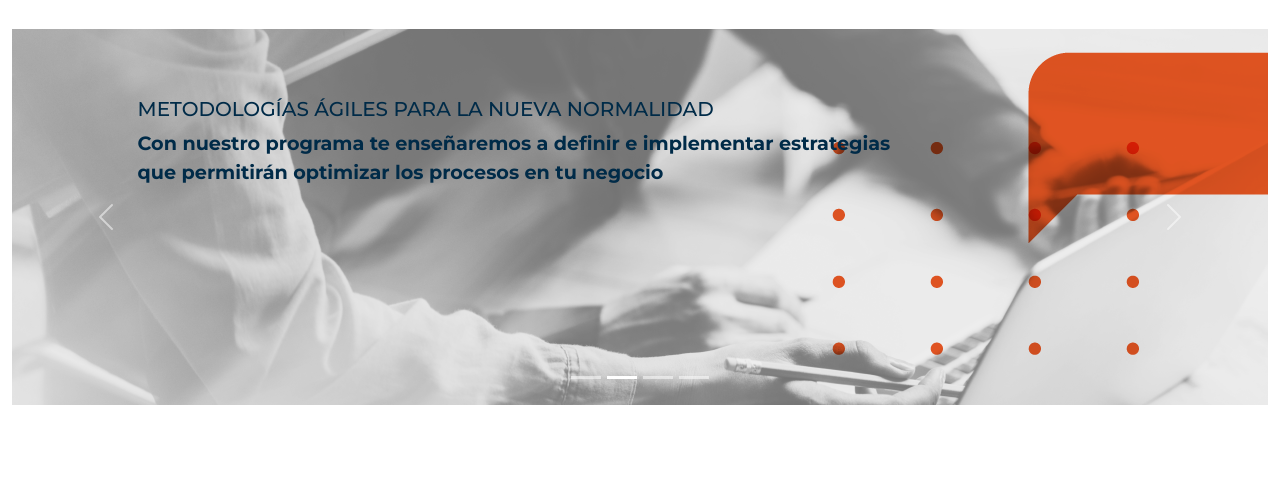
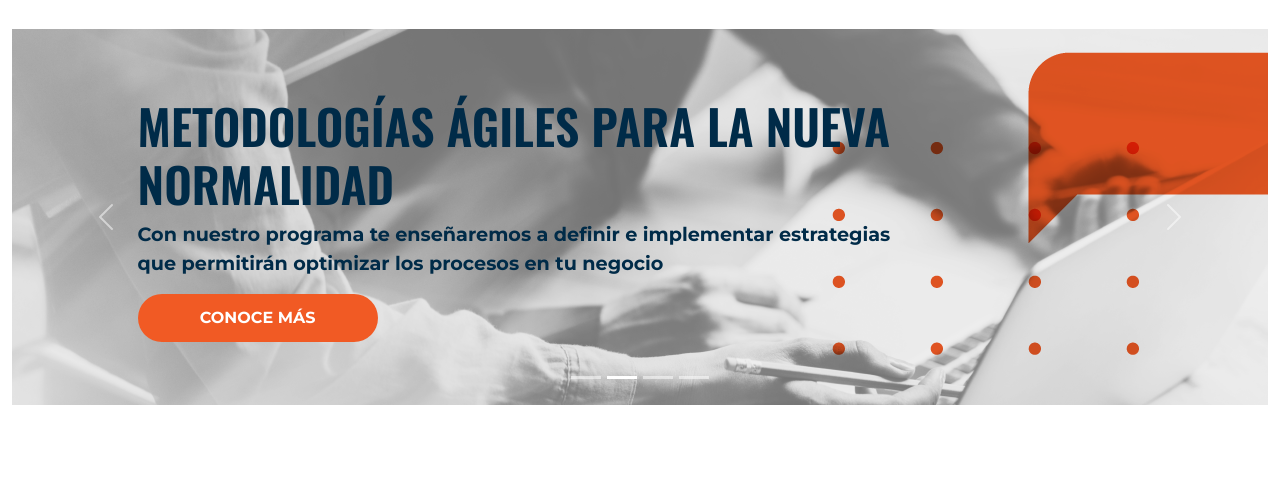
Before and after one commit to Relun/Pensum, a plain HTML site: page index.html in a window 1280 px wide. Both pictures are taken after a click on the link 632 px from the left and 113 px from the top of the page. Shown: the part 238-736 px from the top of the page. Drawn offline with nearby package versions, Linux system fonts and the light colour scheme.

Commit message:
cambios carrusel

```diff
--- a/index.html
+++ b/index.html
@@ -64,7 +64,7 @@
                                 <!-- <div class="carousel-caption d-none d-md-block"></div> -->
                                 <h5 class="title-carousel">TRANSFORMACIÓN DIGITAL</h5>
                                 <p>Diseñamos y construimos estrategias eficaces para hacer de tu negocio más eficiente con una óptima gestión tecnológica</p>
-                                <button type="button" class="btn btn-success">Success</button>
+                                <button type="button" class="btn color-btn">CONOCE MÁS</button>
                             </div>
 
                         </div>
@@ -72,24 +72,30 @@
                             <img class="img-fluid carousel-height" src="img/carousel2.png" alt="">
                             <div class="carousel-caption">
 
-                                <h5>METODOLOGÍAS ÁGILES PARA LA NUEVA NORMALIDAD</h5>
+                                <h5 class="title-carousel">METODOLOGÍAS ÁGILES PARA LA NUEVA NORMALIDAD</h5>
                                 <p>Con nuestro programa te enseñaremos a definir e implementar estrategias que permitirán optimizar los procesos en tu negocio</p>
+                                <button type="button" class="btn color-btn">CONOCE MÁS</button>
+
                             </div>
                         </div>
                         <div class="carousel-item">
                             <img class="img-fluid carousel-height" src="img/carousel3.png" alt="">
                             <div class="carousel-caption">
 
-                                <h5>ENTORNOS VIRTUALES PARA LA CO-CREACIÓN</h5>
+                                <h5 class="title-carousel">ENTORNOS VIRTUALES PARA LA CO-CREACIÓN</h5>
                                 <p>Trabajamos con heramientas tecnológicas para garantizar espacios virtuales donde podremos co-crear con éxito. </p>
+                                <button type="button" class="btn color-btn">CONOCE MÁS</button>
+
                             </div>
                         </div>
                         <div class="carousel-item">
                             <img class="img-fluid carousel-height" src="img/carousel4.png" alt="">
                             <div class="carousel-caption">
 
-                                <h5>PLAN DE TELETRABAJO EXITOSO </h5>
+                                <h5 class="title-carousel">PLAN DE TELETRABAJO EXITOSO </h5>
                                 <p>RemoteWorkQ SHL: Mejoramos la productividad de tu equipo</p>
+                                <button type="button" class="btn color-btn">CONOCE MÁS</button>
+
                             </div>
                         </div>
                     </div>
@@ -141,7 +147,7 @@
                 </div>
             </div>
             <div class="col-12 col-md-2 my-5">
-                <div class="d-flex justify-content-center flex-md-column align-items-start">
+                <div class="d-flex justify-content-center flex-md-column align-items-start mt-md-5 pt-md-4 ">
                     <img class="" src="img/lkin.png" alt="">
                     <img src="img/wsup.png" alt="">
                 </div>
--- a/style.css
+++ b/style.css
@@ -1,4 +1,3 @@
-
 /* .blue{
     color: #002B48 !important;
 } */
@@ -6,6 +5,7 @@
 .container-fluid {
     max-width: 1440px;
 }
+
 /* .container-fluid {
     width: 100%;
     padding-right: 5px;
@@ -18,6 +18,18 @@
 
 .color-text {
     color: #002B48 !important;
+}
+
+.color-btn {
+    color: #FFFFFF;
+    background-color: #F15A24;
+    font-family: 'Montserrat', sans-serif;
+    font-weight: bold;
+    width: 15rem;
+    height: 3rem;
+    left: 7.5rem;
+    top: 31rem;
+    border-radius: 3.5rem;
 }
 
 .mont-text {
@@ -58,7 +70,7 @@
     color: #002B48;
 }
 
-.title-card-carosusel{
+.title-card-carosusel {
     font-family: 'Oswald', sans-serif;
     font-weight: 600;
     font-size: 1rem;
@@ -98,9 +110,10 @@
     position: absolute;
     right: 30%;
 }
-.carousel-height{
+
+.carousel-height {
     height: 376px;
-    object-fit:none;
+    object-fit: none;
 }
 
 @media (min-width: 992px) {
```
